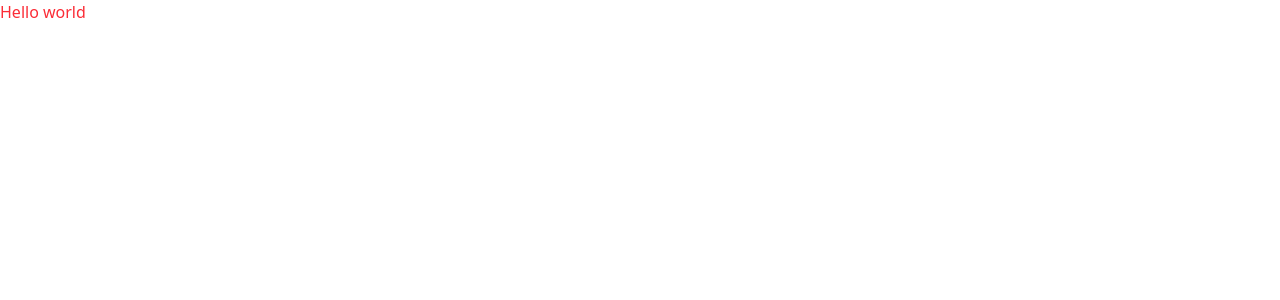
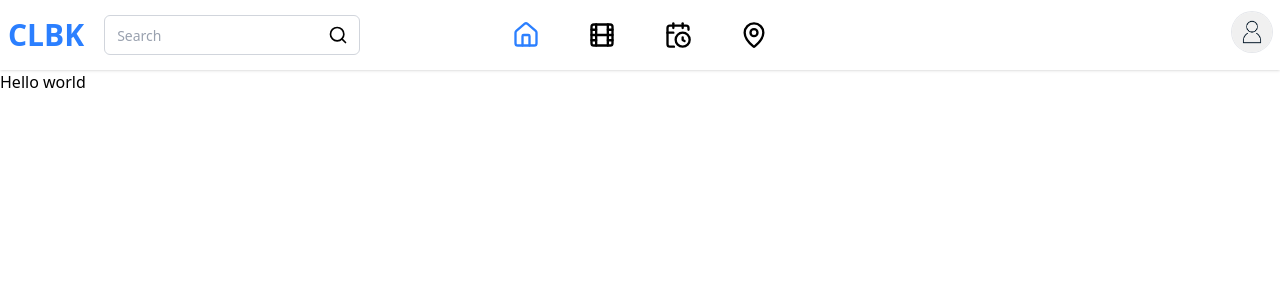
Before and after one commit to phi7503/WDP-Gr5-CLBK, a React (Vite) app in the folder FE/: page / in a window 1280 px wide. Shown: the top 300 px of the page. Built offline with nearby package versions, Linux system fonts and the light colour scheme.

Commit message:
3/10: header+ input

```diff
--- a/FE/src/App.jsx
+++ b/FE/src/App.jsx
@@ -1,7 +1,10 @@
 import React from 'react'
+import Header from './components/header'
 
 export default function App() {
   return (
-    <div className='text-red-500'>Hello world</div>
+    <div className='flex min-h-screen flex-col'>
+        <Header/>
+        Hello world</div>
   )
 }
--- /dev/null
+++ b/FE/src/components/Header.jsx
@@ -0,0 +1,102 @@
+import React from "react";
+import { Link, NavLink } from "react-router-dom";
+import SearchField from "./ui/SearchField";
+import UserButton from "./ui/UserButton";
+import {
+  HomeIcon,
+  Film,
+  CalendarClock,
+  MapPin,
+  Ticket,
+  Gift,
+  Home,
+} from "lucide-react";
+export default function Header() {
+  return (
+    <header className="sticky top-0 z-10 bg-card shadow-sm">
+      <div className="mx-auto flex max-w-[1500px] flex-wrap items-center justify-between gap-5 px-2 py-3">
+        <div className="flex gap-5 items-center">
+          <Link to="/" className="text-3xl font-bold text-blue-500">
+            CLBK
+          </Link>
+          <SearchField />
+        </div>
+        <NavBar />
+        <UserButton />
+      </div>
+    </header>
+  );
+}
+
+export const NavBar = () => {
+  return (
+    <nav
+      className="absolute left-1/2 top-1/2 -translate-x-1/2 -translate-y-1/2 hidden md:block"
+      aria-label="Main navigation"
+    >
+      <ul className="flex items-center gap-4 md:gap-6">
+        <li>
+          <NavLink
+            to="/"
+            className={({ isActive }) =>
+              [
+                "flex flex-col items-center gap-2 px-3 py-2 transition",
+                "hover:bg-gray-100 dark:hover:bg-neutral-800 hover:text-blue-500",
+                isActive ? "text-blue-500": "",
+              ].join(" ")
+            }
+            aria-label={"Trang chủ"}
+          >
+            <Home className="size-7" />
+          </NavLink>
+        </li>
+        <li>
+          <NavLink
+            to="/film"
+            className={({ isActive }) =>
+              [
+                "flex flex-col items-center gap-2 px-3 py-2 transition",
+                "hover:bg-gray-100 dark:hover:bg-neutral-800 hover:text-blue-500",
+                isActive ? "text-blue-500": "",
+              ].join(" ")
+            }
+            aria-label={"Film"}
+          >
+            <Film className="size-7" />
+          </NavLink>
+        </li>
+        <li>
+          <NavLink
+            to="/calendar"
+            className={({ isActive }) =>
+              [
+                "flex flex-col items-center gap-2 px-3 py-2 transition",
+                "hover:bg-gray-100 dark:hover:bg-neutral-800 hover:text-blue-500",
+                isActive ? "text-blue-500": "",
+              ].join(" ")
+            }
+            aria-label={"CalendarClock"}
+          >
+            <CalendarClock className="size-7" />
+          </NavLink>
+        </li>
+        <li>
+          <NavLink
+            to="/map"
+            className={({ isActive }) =>
+              [
+                "flex flex-col items-center gap-2 px-3 py-2 transition",
+                "hover:bg-gray-100 dark:hover:bg-neutral-800 hover:text-blue-500",
+                isActive ? "text-blue-500": "",
+              ].join(" ")
+            }
+            aria-label={"MapPin"}
+          >
+            <MapPin className="size-7" />
+          </NavLink>
+        </li>
+
+      </ul>
+    </nav>
+  );
+};
--- /dev/null
+++ b/FE/src/components/ui/Input.jsx
@@ -0,0 +1,18 @@
+import { cn } from "../../lib/utils";
+
+export default function Input({ className, type = "text", ...props }) {
+  return (
+    <input
+      type={type}
+      className={cn(
+        "block w-full h-10 rounded-md border border-gray-300 bg-white px-3 py-2",
+        "text-base md:text-sm text-gray-900 placeholder:text-gray-400",
+        "focus:outline-none focus:ring-2 focus:ring-blue-500 focus:border-blue-500",
+        "disabled:cursor-not-allowed disabled:opacity-50",
+        "file:border-0 file:bg-transparent file:text-sm file:font-medium",
+        className
+      )}
+      {...props}
+    />
+  );
+}
--- /dev/null
+++ b/FE/src/components/ui/SearchField.jsx
@@ -0,0 +1,17 @@
+import { Search as SearchIcon } from "lucide-react";
+import Input from "./Input";
+
+export default function SearchField() {
+  function handleSubmit(e) {
+    e.preventDefault();
+  }
+
+  return (
+    <form onSubmit={handleSubmit}>
+      <div className="relative">
+        <Input name="q" placeholder="Search" className="pe-10" />
+        <SearchIcon className="absolute right-3 top-1/2 size-5 -translate-y-1/2 transform text-muted-foreground" />
+      </div>
+    </form>
+  );
+}
--- /dev/null
+++ b/FE/src/components/ui/UserButton.jsx
@@ -0,0 +1,102 @@
+import { useEffect, useRef, useState } from "react";
+import { Link } from "react-router-dom";
+import { User as UserIcon, LogOutIcon } from "lucide-react";
+import { cn } from "../../lib/utils";
+import avatarPlaceholder from "../../assets/avatar-placeholder.png";
+export default function UserButton({
+  className,
+  user = { username: "user", avatarUrl: "" },
+  onLogout,
+}) {
+  const [open, setOpen] = useState(false);
+
+  return (
+    <div
+      className="relative inline-block text-left"
+      tabIndex={0}
+      onKeyDown={(e) => {
+        if (e.key === "Escape") setOpen(false);
+      }}
+      onBlur={(e) => {
+        // Nếu focus chuyển ra ngoài container => đóng
+        if (!e.currentTarget.contains(e.relatedTarget)) setOpen(false);
+      }}
+    >
+      {/* Trigger */}
+      <button
+        type="button"
+        onClick={() => setOpen((s) => !s)}
+        className={cn(
+          "flex-none rounded-full ring-1 ring-gray-200 dark:ring-neutral-700",
+          className
+        )}
+        aria-haspopup="menu"
+        aria-expanded={open}
+        aria-label="User menu"
+      >
+        <UserAvatar avatarUrl={user?.avatarUrl} size={40} />
+      </button>
+
+      {/* Dropdown */}
+      {open && (
+        <div
+          role="menu"
+          className={cn(
+            "absolute right-0 mt-2 w-56 origin-top-right rounded-md border border-gray-200 bg-white p-1 shadow-lg",
+            "dark:border-neutral-800 dark:bg-neutral-900"
+          )}
+        >
+          <div className="px-3 py-2 text-sm font-semibold">
+            @{user?.username}
+          </div>
+
+          <div className="my-1 h-px bg-gray-200 dark:bg-neutral-800" />
+
+          <Link
+            to={`/users/${user?.username}`}
+            role="menuitem"
+            className="block focus:outline-none"
+          >
+            <div className="flex w-full items-center gap-2 rounded-md px-3 py-2 text-sm hover:bg-gray-100 active:bg-gray-200 dark:hover:bg-neutral-800 dark:active:bg-neutral-700">
+              <UserIcon className="size-4" />
+              Profile
+            </div>
+          </Link>
+
+          <div className="my-1 h-px bg-gray-200 dark:bg-neutral-800" />
+
+          <button
+            type="button"
+            role="menuitem"
+            onClick={() => {
+              setOpen(false);
+              onLogout?.();
+            }}
+            className={cn(
+              "flex w-full items-center gap-2 rounded-md px-3 py-2 text-sm hover:bg-gray-100 active:bg-gray-200 dark:hover:bg-neutral-800 dark:active:bg-neutral-700",
+              "text-red-600 hover:text-red-700 dark:text-red-400"
+            )}
+          >
+            <LogOutIcon className="size-4" />
+            Logout
+          </button>
+        </div>
+      )}
+    </div>
+  );
+}
+export function UserAvatar({ avatarUrl, size = 48, className }) {
+  return (
+    <img
+      src={avatarUrl || avatarPlaceholder}
+      alt="User avatar"
+      width={size}
+      height={size}
+      className={cn(
+        "aspect-square h-fit flex-none rounded-full bg-gray-200 object-cover",
+        className
+      )}
+      style={{ width: size, height: size }}
+    />
+  );
+}
--- /dev/null
+++ b/FE/src/lib/utils.js
@@ -0,0 +1,6 @@
+import { clsx } from "clsx";
+import { twMerge } from "tailwind-merge";
+
+export function cn(...inputs) {
+  return twMerge(clsx(...inputs));
+}
--- /dev/null
+++ b/FE/src/lib/validation.js
@@ -0,0 +1,17 @@
+import { z } from "zod";
+
+const requiredString = z.string().trim().min(1, "Required");
+
+export const signUpSchema = z.object({
+  email: z.email("Invalid email address").string().trim().min(1, "Required"),
+  username: requiredString.regex(
+    /^[a-zA-Z0-9_-]+$/,
+    "Only letters, numbers, - and _ allowed"
+  ),
+  password: requiredString.min(8, "Must be at least 8 characters"),
+});
+
+export const loginSchema = z.object({
+  username: requiredString,
+  password: requiredString,
+});
```
Also changed, not shown: FE/package.json (+6 -1 lines), FE/src/assets/avatar-placeholder.png (added), 1 other file (tests, documents, lock files or other folders).
